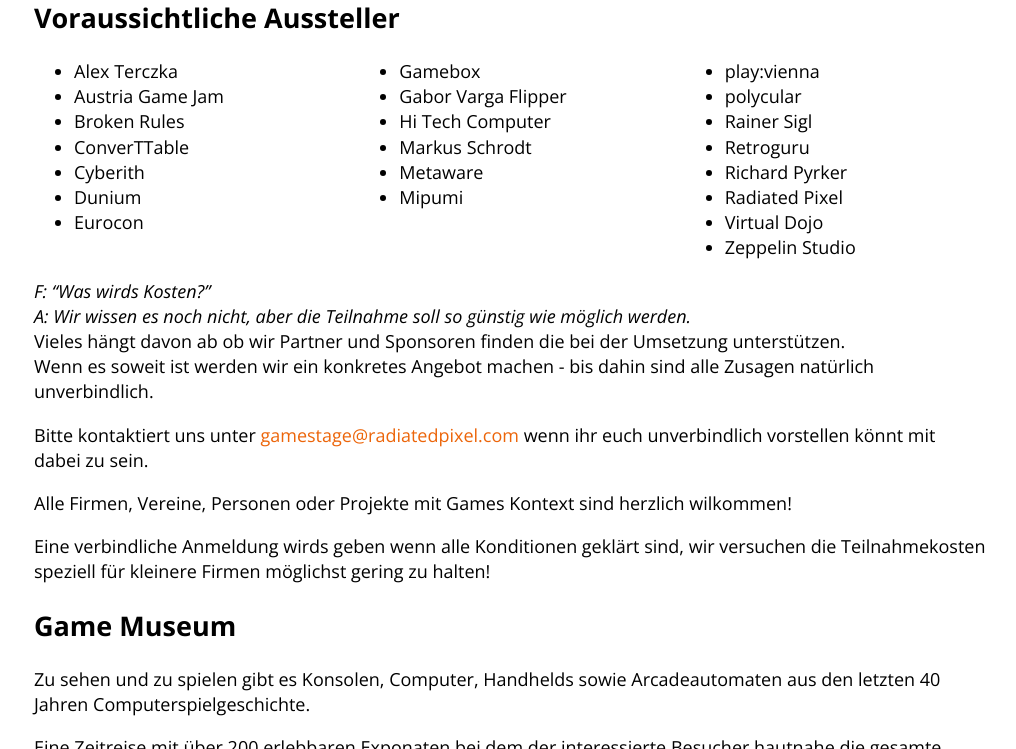
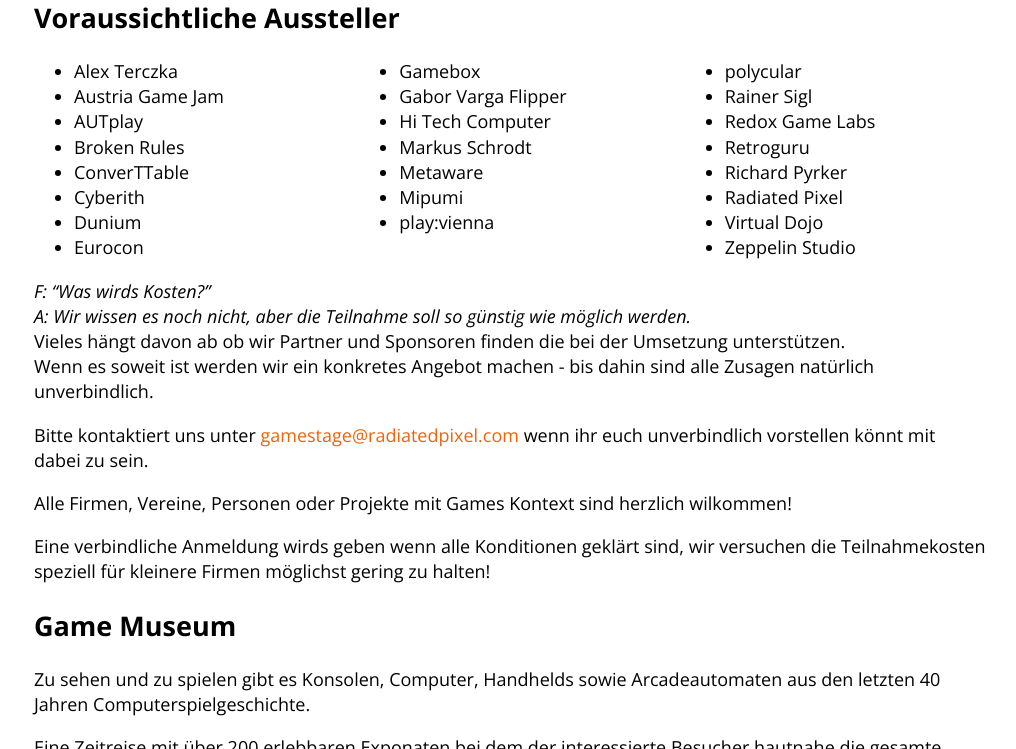
Before and after one commit to Lorti/gsexpo, a Jekyll site: the page built from index.html, in a window 1280 px wide and 900 px high, scrolled down 1262 px, cut to the strip 151-900 px from the top of the window. Shown: the whole strip, without its empty margins (130-1146 px from the left). Built offline with Jekyll 4.4.1, drawn with Linux system fonts in a browser that asks for light colours; nearby versions of some CDN libraries; Markdown is read by kramdown in place of the engine named in the settings.

Commit message:
Update exhibitors.markdown

```diff
--- a/_includes/exhibitors.markdown
+++ b/_includes/exhibitors.markdown
@@ -5,6 +5,7 @@
       <ul>
         <li>Alex Terczka</li>
         <li>Austria Game Jam</li>
+        <li>AUTplay</li>
         <li>Broken Rules</li>
         <li>ConverTTable</li>
         <li>Cyberith</li>
@@ -20,13 +21,14 @@
        <li>Markus Schrodt</li>
        <li>Metaware</li>
        <li>Mipumi</li>
+       <li>play:vienna</li>
      </ul>
    </div><!--
  --><div class="grid__item lap--one-third">
      <ul>
-       <li>play:vienna</li>
        <li>polycular</li>
        <li>Rainer Sigl</li>
+       <li>Redox Game Labs</li>
        <li>Retroguru</li>
        <li>Richard Pyrker</li>
        <li>Radiated Pixel</li>
```
